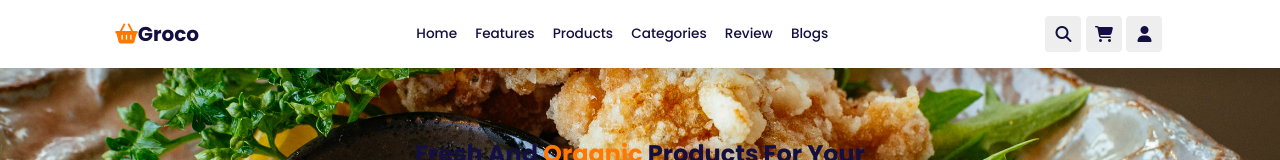
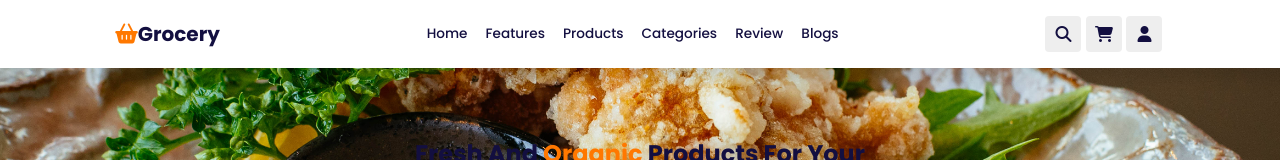
Before and after one commit to nitumaurya-ai/grocerystore-, a plain HTML site: page index.html in a window 1280 px wide. Shown: the top 160 px of the page. Drawn offline with nearby package versions, Linux system fonts and the light colour scheme.

Commit message:
Update index.html

```diff
--- a/index.html
+++ b/index.html
@@ -15,7 +15,7 @@
 <body>
     <!------------------header section start----------------->
     <header class="header">
-        <a href="#" class="logo"> <i class="fas fa-shopping-basket"></i>groco</a>
+        <a href="#" class="logo"> <i class="fas fa-shopping-basket"></i>grocery</a>
 
         <nav class="navbar">
             <a href="#home">Home</a>
```
